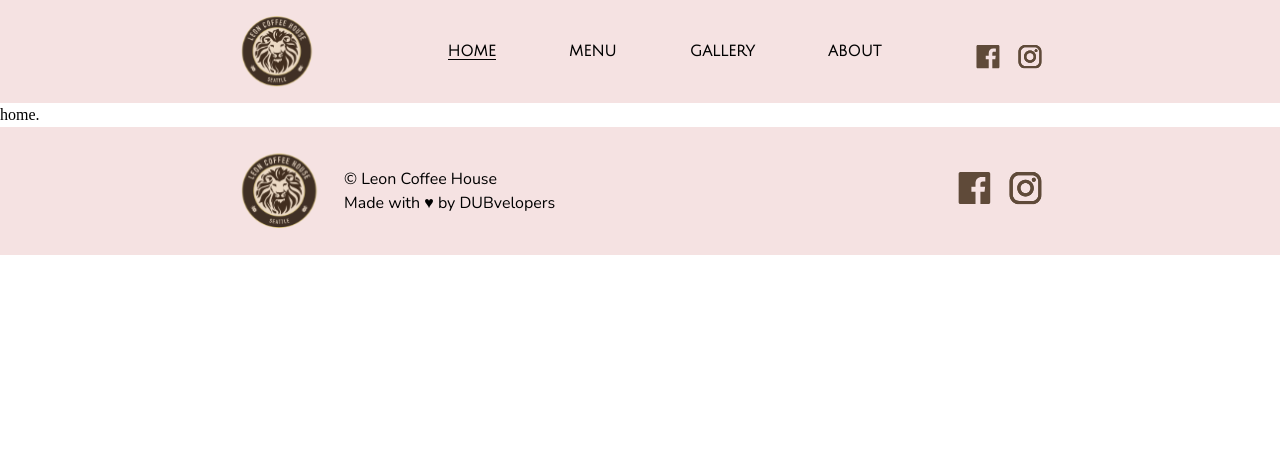
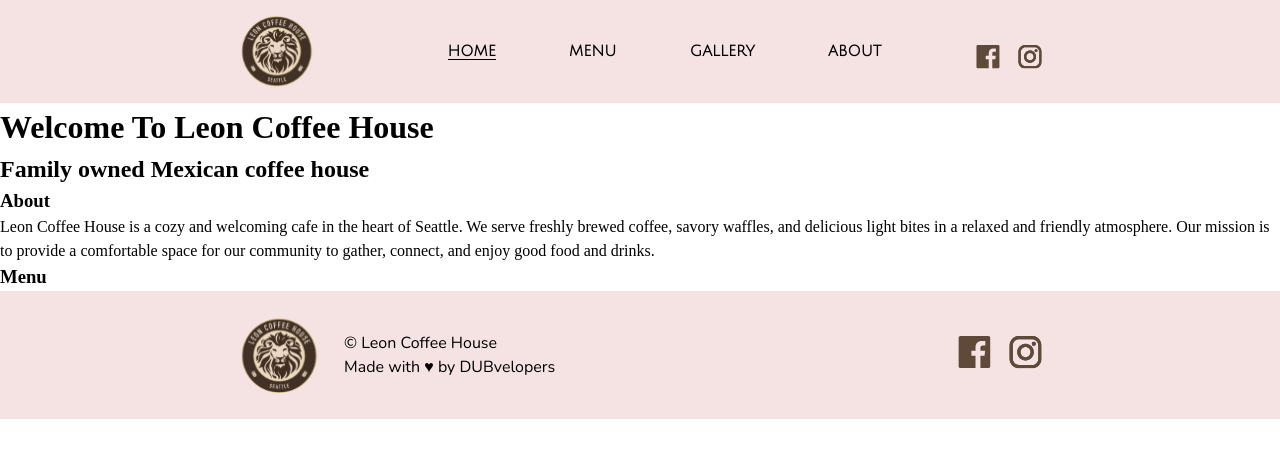
Before and after one commit to webimpactuw/Leon-Cafe, a React (Create React App) app: page / in a window 1280 px wide. Shown: the top 458 px of the page. Built offline with nearby package versions, Linux system fonts and the light colour scheme.

Commit message:
Added HTML elements to home page

```diff
--- a/src/pages/Home.js
+++ b/src/pages/Home.js
@@ -1,9 +1,22 @@
 const Home = () => {
 
     return(
-      <>
-      home.
-      </>
+      <div>
+        <header>
+          <h1> Welcome To Leon Coffee House</h1>
+          <h2> Family owned Mexican coffee house</h2>
+        </header>
+
+        <main>
+          <h3>About</h3>
+          <p>Leon Coffee House is a cozy and welcoming cafe in the heart of Seattle.
+             We serve freshly brewed coffee, savory waffles, and delicious light bites in
+             a relaxed and friendly atmosphere. Our mission is to provide a comfortable
+             space for our community to gather, connect, and enjoy good food and drinks. </p>
+
+          <h3>Menu</h3>
+        </main>
+      </div>
     )
 }
 
```
